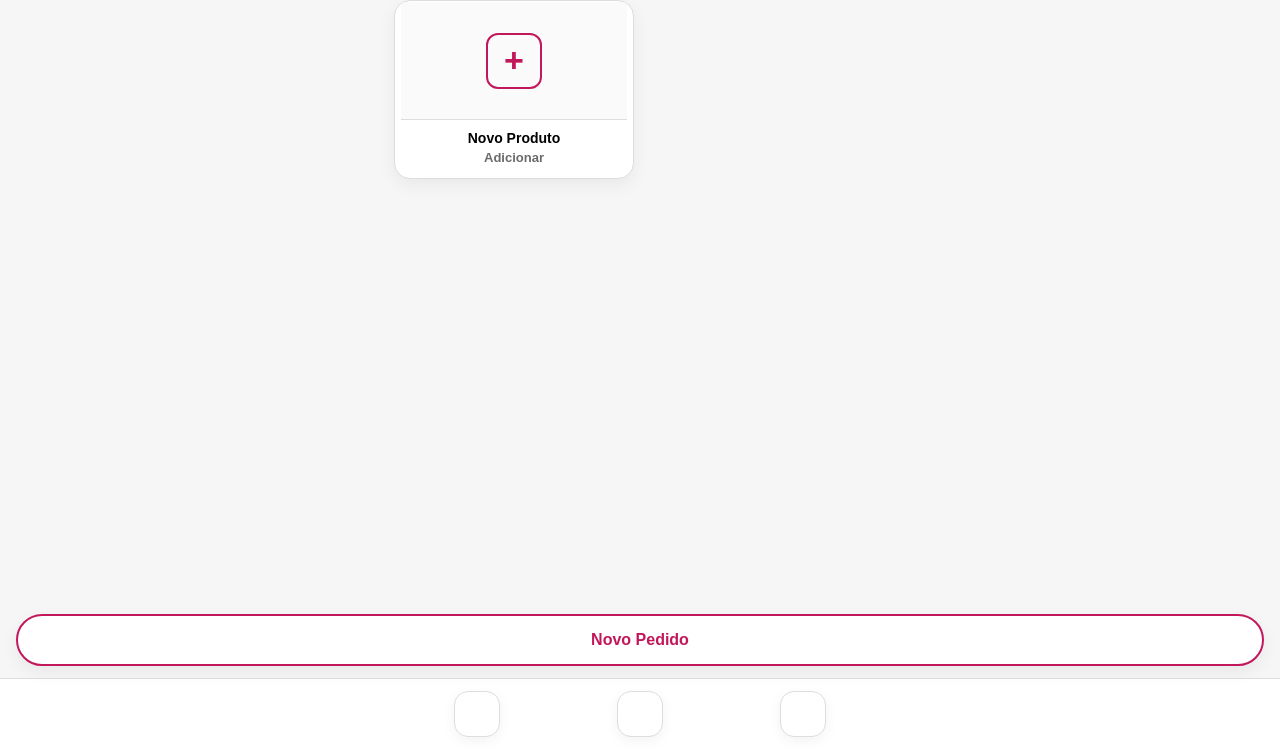
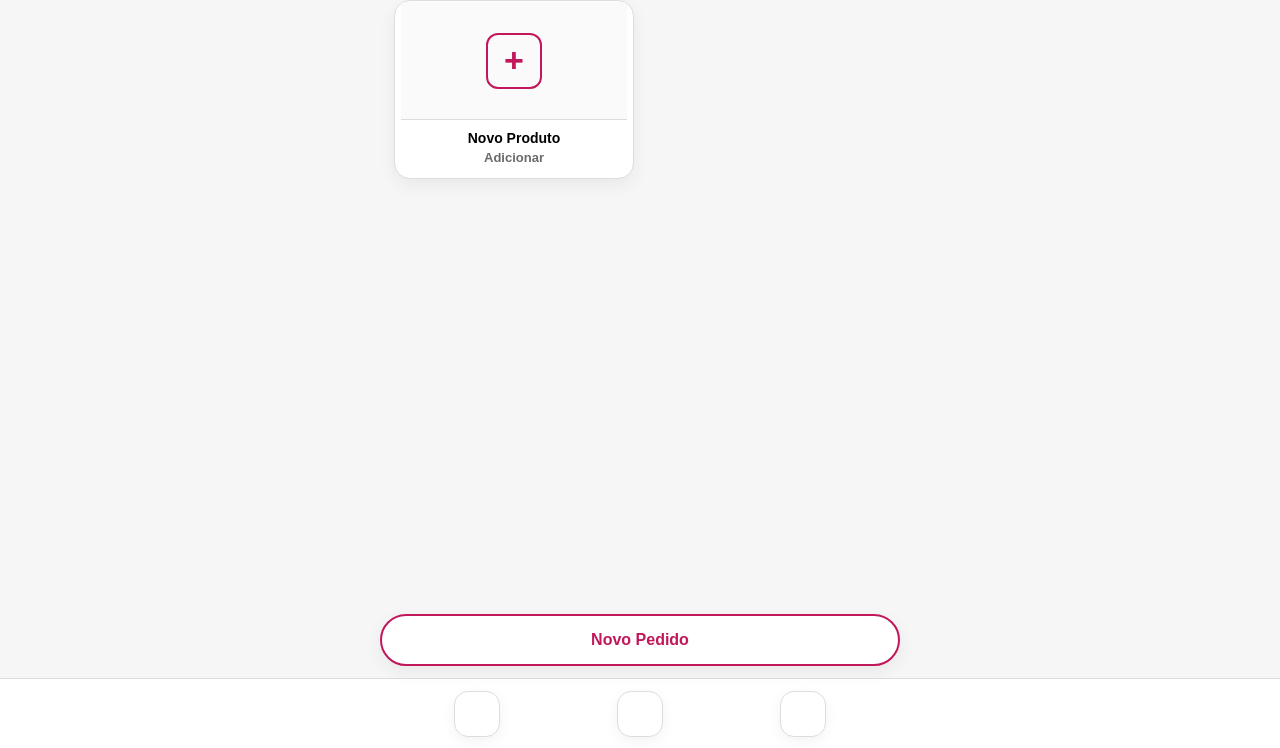
Before and after one commit to lcsrphl/luvie, a plain HTML site: page public/index.html in a window 1280 px wide. Shown: the part 52-800 px from the top of the page. Drawn offline with Linux system fonts and the light colour scheme; no server answers.

Commit message:
Atualizar o styles.css

```diff
--- a/public/styles.css
+++ b/public/styles.css
@@ -117,12 +117,14 @@ body{
 
 .cta-fixed{
   position: fixed;
-  left: 16px;
-  right: 16px;
-  bottom: calc(var(--nav-h) + 12px + var(--safe-bottom));
-  height: var(--cta-h);
-  width: auto; /* sobrescreve o min(360px,100%) */
-  z-index: 1100;
+  left: 14px;
+  right: 14px;
+  bottom: calc(70px + 12px + env(safe-area-inset-bottom, 0px));
+  height: 52px;
+  width: auto;           /* 🔑 IMPORTANTE */
+  max-width: 520px;      /* mantém alinhado com seu layout */
+  margin: 0 auto;        /* centraliza */
+  z-index: 2000;         /* acima da navbar */
 }
 
 .nav{
@@ -133,6 +135,7 @@ body{
   border-top:1px solid var(--stroke);
   display:flex;
   justify-content:center;
+  z-index: 1000; /* abaixo do botão */
 }
 .nav-inner{
   width: min(520px, 100%);
```
